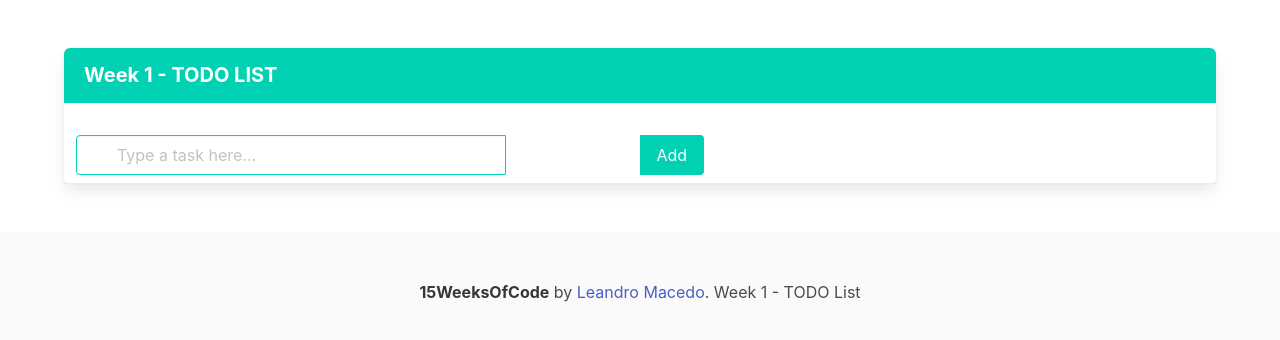
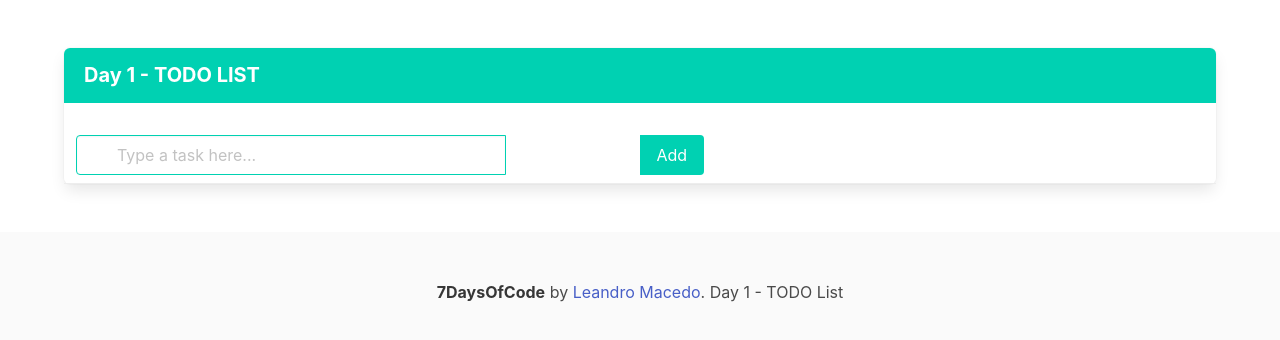
Before and after one commit to leandromac/7DaysOfCode, a plain HTML site: page Day-1/index.html in a window 1280 px wide. Drawn offline with nearby package versions, Linux system fonts and the light colour scheme.

Commit message:
Refatoring

```diff
--- a/Day-1/index.html
+++ b/Day-1/index.html
@@ -17,7 +17,7 @@
 
         <article class="panel is-primary">
           <p class="panel-heading title">
-            <strong>Week 1</strong> - TODO LIST
+            <strong>Day 1</strong> - TODO LIST
           </p>
 
           <div class="panel-block field has-addons">
@@ -38,7 +38,7 @@
         <footer class="footer">
           <div class="content has-text-centered">
             <p>
-              <strong>15WeeksOfCode</strong> by <a href="https://github.com/leandromac/15WeeksOfCode" target="_blank">Leandro Macedo</a>. Week 1 - TODO List
+              <strong>7DaysOfCode</strong> by <a href="https://github.com/leandromac/7DaysOfCode" target="_blank">Leandro Macedo</a>. Day 1 - TODO List
             </p>
           </div>
         </footer>
```
